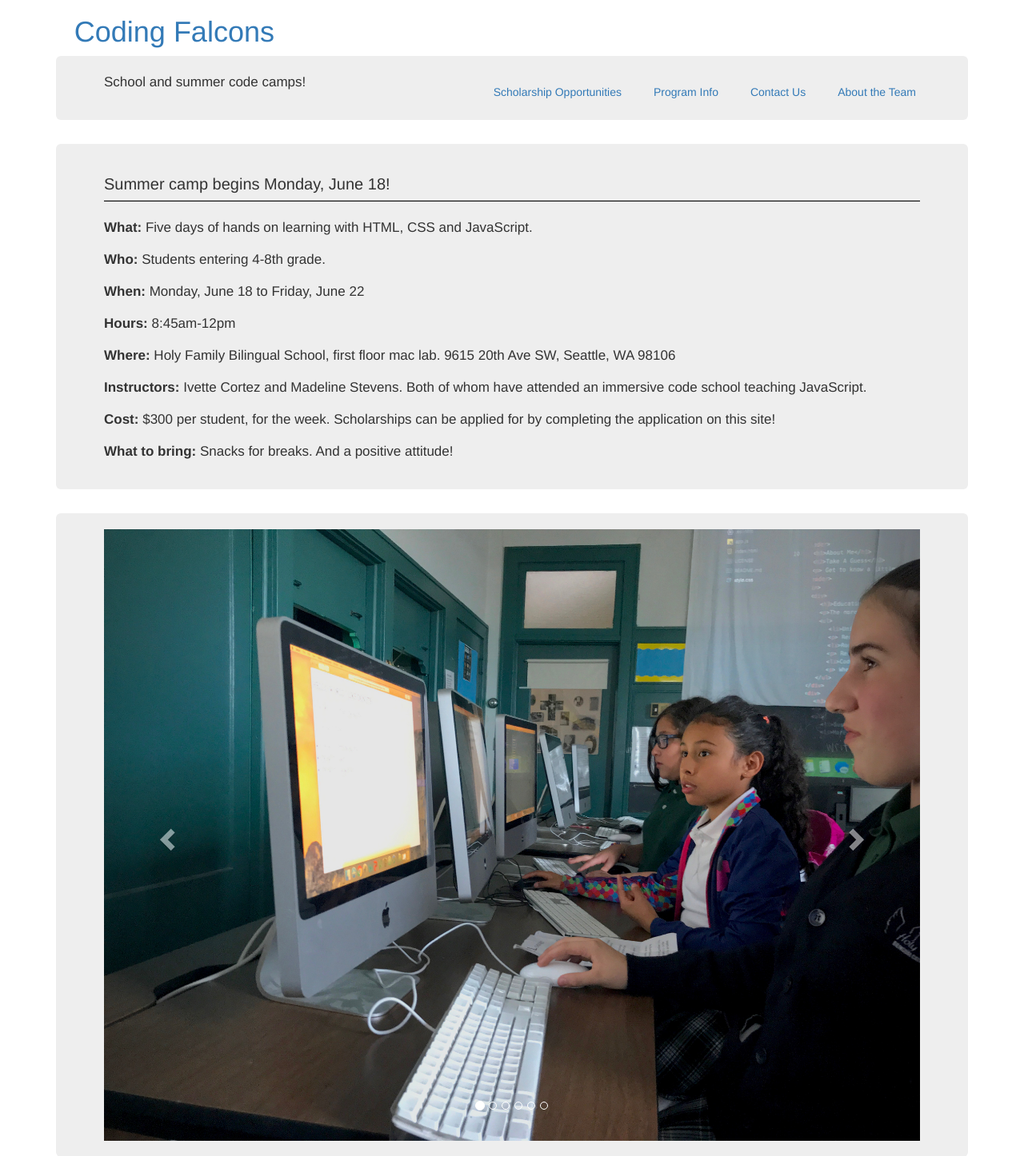
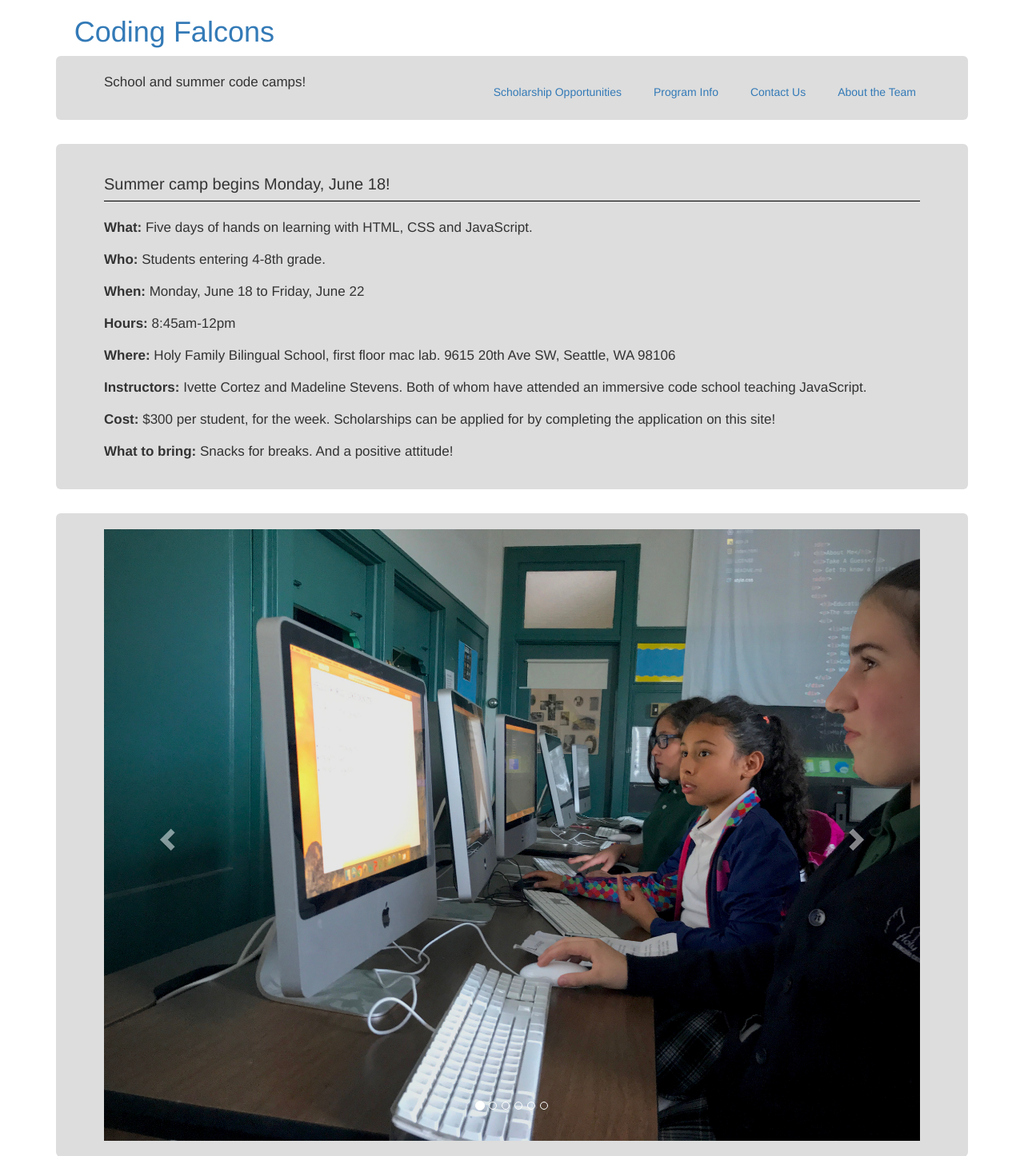
Before and after one commit to madeline-stevens/coding-falcons, a PHP site: page / in a window 1280 px wide. Shown: the top 1446 px of the page at 80% size. Run offline with PHP 8.4, Linux system fonts and the light colour scheme; some libraries are stand-ins or nearby versions.

Commit message:
after running aXe it was suggested I make the jumbotron background contrast more with the white site background

```diff
--- a/public/styles/style.css
+++ b/public/styles/style.css
@@ -12,6 +12,8 @@
 .jumbotron {
   padding: 20px;
   line-height: 25px;
+  background-color: #ddd;
+
 }
 
 .jumbotron p {
```
